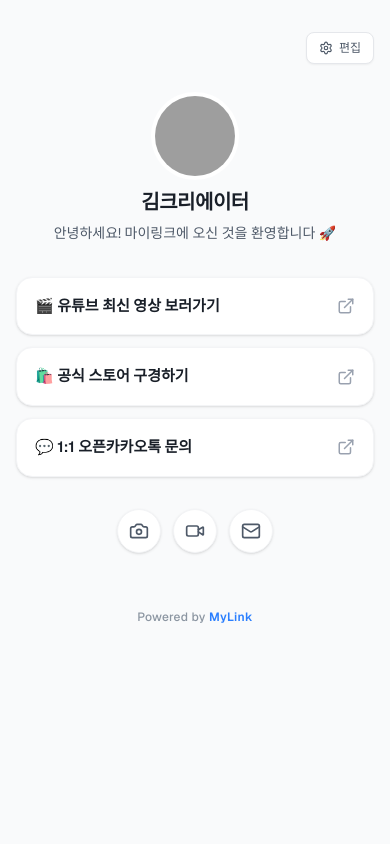
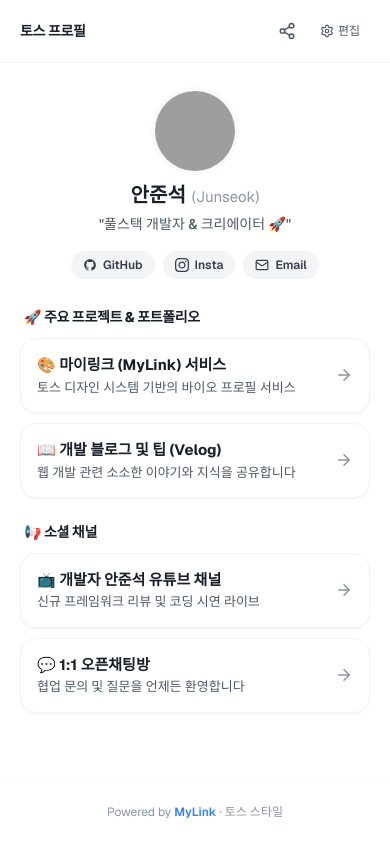
Before and after one commit to junseok1028/mylink, a Next.js app: page / in a window 390 px wide. Built offline with nearby package versions, Linux system fonts and the light colour scheme; grey boxes are pictures that could not be loaded.

Commit message:
feat: complete wireframe implementation with Toss TDS, shadcn/ui, Junseok profile, and docs update

```diff
--- a/src/app/page.tsx
+++ b/src/app/page.tsx
@@ -13,10 +13,33 @@ import {
 import { Button } from '@/components/ui/button';
 import { Input } from '@/components/ui/input';
 import { Card } from '@/components/ui/card';
-import { ProfileCard } from '@/components/profile-card';
 import { LinkCard } from '@/components/link-card';
-import { SocialLinks } from '@/components/social-links';
-import { Settings, X, Plus, Trash2 } from 'lucide-react';
+import { Share2, Settings, X, Plus, Trash2 } from 'lucide-react';
+
+function GithubIcon({ className = "h-3.5 w-3.5" }: { className?: string }) {
+  return (
+    <svg className={className} fill="currentColor" viewBox="0 0 24 24">
+      <path fillRule="evenodd" clipRule="evenodd" d="M12 2C6.477 2 2 6.484 2 12.017c0 4.425 2.865 8.18 6.839 9.504.5.092.682-.217.682-.483 0-.237-.008-.868-.013-1.703-2.782.605-3.369-1.343-3.369-1.343-.454-1.158-1.11-1.466-1.11-1.466-.908-.62.069-.608.069-.608 1.003.07 1.53 1.032 1.53 1.032.892 1.53 2.341 1.088 2.91.832.092-.647.35-1.088.636-1.338-2.22-.253-4.555-1.113-4.555-4.951 0-1.093.39-1.988 1.029-2.688-.103-.253-.446-1.272.098-2.65 0 0 .84-.27 2.75 1.026A9.564 9.564 0 0112 6.844c.85.004 1.705.115 2.504.337 1.909-1.296 2.747-1.027 2.747-1.027.546 1.379.202 2.398.1 2.651.64.7 1.028 1.595 1.028 2.688 0 3.848-2.339 4.695-4.566 4.943.359.309.678.92.678 1.855 0 1.338-.012 2.419-.012 2.747 0 .268.18.58.688.482A10.019 10.019 0 0022 12.017C22 6.484 17.522 2 12 2z" />
+    </svg>
+  );
+}
+
+function InstagramIcon({ className = "h-3.5 w-3.5" }: { className?: string }) {
+  return (
+    <svg className={className} fill="currentColor" viewBox="0 0 24 24">
+      <path d="M12 2.163c3.204 0 3.584.012 4.85.07 3.252.148 4.771 1.691 4.919 4.919.058 1.265.069 1.645.069 4.849 0 3.205-.012 3.584-.069 4.849-.149 3.225-1.664 4.771-4.919 4.919-1.266.058-1.644.07-4.85.07-3.204 0-3.584-.012-4.849-.07-3.26-.149-4.771-1.699-4.919-4.92-.058-1.265-.07-1.644-.07-4.849 0-3.204.013-3.583.07-4.849.149-3.227 1.664-4.771 4.919-4.919 1.266-.057 1.645-.069 4.849-.069zm0-2.163c-3.259 0-3.667.014-4.947.072-4.358.2-6.78 2.618-6.98 6.98-.059 1.281-.073 1.689-.073 4.948 0 3.259.014 3.668.072 4.948.2 4.358 2.618 6.78 6.98 6.98 1.281.058 1.689.072 4.948.072 3.259 0 3.668-.014 4.948-.072 4.354-.2 6.782-2.618 6.979-6.98.059-1.28.073-1.689.073-4.948 0-3.259-.014-3.667-.072-4.947-.196-4.354-2.617-6.78-6.979-6.98-1.281-.059-1.69-.073-4.949-.073zm0 5.838c-3.403 0-6.162 2.759-6.162 6.162s2.759 6.163 6.162 6.163 6.162-2.759 6.162-6.163c0-3.403-2.759-6.162-6.162-6.162zm0 10.162c-2.209 0-4-1.79-4-4 0-2.209 1.791-4 4-4s4 1.791 4 4c0 2.21-1.791 4-4 4zm6.406-11.845c-.796 0-1.441.645-1.441 1.44s.645 1.44 1.441 1.44c.795 0 1.439-.645 1.439-1.44s-.644-1.44-1.439-1.44z" />
+    </svg>
+  );
+}
+
+function EmailIcon({ className = "h-3.5 w-3.5" }: { className?: string }) {
+  return (
+    <svg className={className} fill="none" stroke="currentColor" strokeWidth="2" viewBox="0 0 24 24">
+      <rect width="20" height="16" x="2" y="4" rx="2" />
+      <path d="m22 7-8.97 5.7a1.94 1.94 0 0 1-2.06 0L2 7" />
+    </svg>
+  );
+}
 
 export default function Page() {
   const [profile, setProfile] = useState<Profile>(INITIAL_PROFILE);
@@ -24,11 +47,13 @@ export default function Page() {
   const [isEditing, setIsEditing] = useState(false);
   const [toastMessage, setToastMessage] = useState<string | null>(null);
 
-  // Edit modal state
+  // Edit form state
   const [editProfile, setEditProfile] = useState<Profile>(INITIAL_PROFILE);
   const [editLinks, setEditLinks] = useState<LinkItem[]>(INITIAL_LINKS);
   const [newTitle, setNewTitle] = useState('');
+  const [newDescription, setNewDescription] = useState('');
   const [newUrl, setNewUrl] = useState('');
+  const [newSection, setNewSection] = useState('🚀 주요 프로젝트 & 포트폴리오');
 
   useEffect(() => {
     setProfile(getStoredProfile());
@@ -38,6 +63,18 @@ export default function Page() {
   const showToast = (msg: string) => {
     setToastMessage(msg);
     setTimeout(() => setToastMessage(null), 2500);
+  };
+
+  const handleShare = () => {
+    if (navigator.share) {
+      navigator.share({
+        title: `${profile.display_name} - 마이링크 프로필`,
+        url: window.location.href,
+      }).catch(() => {});
+    } else {
+      navigator.clipboard.writeText(window.location.href);
+      showToast('프로필 링크가 복사되었어요!');
+    }
   };
 
   const handleOpenEdit = () => {
@@ -52,7 +89,7 @@ export default function Page() {
     setLinks(editLinks);
     saveStoredLinks(editLinks);
     setIsEditing(false);
-    showToast('성공적으로 저장되었어요');
+    showToast('저장 완료! 프로필이 업데이트되었어요.');
   };
 
   const handleAddLink = () => {
@@ -60,12 +97,15 @@ export default function Page() {
     const newItem: LinkItem = {
       id: `link_${Date.now()}`,
       title: newTitle.trim(),
+      description: newDescription.trim() || undefined,
       url: newUrl.trim(),
+      section: newSection.trim() || '기타',
       is_active: true,
       display_order: editLinks.length + 1,
     };
     setEditLinks([...editLinks, newItem]);
     setNewTitle('');
+    setNewDescription('');
     setNewUrl('');
   };
 
@@ -77,73 +117,156 @@ export default function Page() {
     setEditLinks(editLinks.filter(l => l.id !== id));
   };
 
-  const updateLinkTitle = (id: string, val: string) => {
-    setEditLinks(editLinks.map(l => l.id === id ? { ...l, title: val } : l));
+  const updateLink = (id: string, field: keyof LinkItem, value: string) => {
+    setEditLinks(editLinks.map(l => l.id === id ? { ...l, [field]: value } : l));
   };
 
-  const updateLinkUrl = (id: string, val: string) => {
-    setEditLinks(editLinks.map(l => l.id === id ? { ...l, url: val } : l));
-  };
-
+  // Group active links by section preserving order
   const activeLinks = links.filter(l => l.is_active);
+  const sections = Array.from(new Set(activeLinks.map(l => l.section || '기타')));
 
   return (
-    <div className="min-h-screen bg-[#F9FAFB] text-[#191F28] py-8 sm:py-12 px-4 transition-colors">
-      <div className="max-w-md mx-auto flex flex-col space-y-6">
-        {/* ── Top Bar: 시연용 편집 토글 버튼 ── */}
-        <div className="flex justify-end">
+    <div className="min-h-screen bg-[#F9FAFB] text-[#191F28] flex flex-col items-center">
+      <div className="w-full max-w-md bg-white min-h-screen sm:min-h-0 sm:my-8 sm:rounded-3xl sm:shadow-lg sm:border sm:border-gray-100 flex flex-col overflow-hidden">
+
+        {/* ── Top Bar: [토스 프로필]  [ ↗ ] (공유 버튼) ── */}
+        <header className="sticky top-0 z-20 bg-white/90 backdrop-blur-md border-b border-gray-100 px-5 py-3.5 flex justify-between items-center">
+          <span className="text-[14px] font-bold text-[#191F28] tracking-tight">
+            토스 프로필
+          </span>
+          <div className="flex items-center gap-1.5">
+            <button
+              onClick={handleShare}
+              className="p-2 rounded-full text-[#4E5968] hover:text-[#191F28] hover:bg-gray-100 active:scale-95 transition-all"
+              aria-label="공유"
+              title="프로필 공유하기"
+            >
+              <Share2 className="w-4.5 h-4.5" />
+            </button>
             <Button
-            variant="outline"
+              variant="ghost"
               size="sm"
               onClick={handleOpenEdit}
-            className="flex items-center gap-1.5 text-xs text-[#4E5968] hover:text-[#191F28] border-gray-200 shadow-xs"
+              className="h-8 px-2.5 text-xs text-[#4E5968] hover:text-[#191F28] font-medium"
             >
-            <Settings className="w-3.5 h-3.5" />
-            <span>편집</span>
+              <Settings className="w-3.5 h-3.5 mr-1" />
+              편집
             </Button>
           </div>
+        </header>
 
-        {/* ── 프로필 헤더 (Profile Card) ── */}
-        <ProfileCard profile={profile} />
+        {/* ── Profile Section: Avatar, Name & Handle, Bio, Social Badges ── */}
+        <section className="flex flex-col items-center text-center px-5 pt-7 pb-4 space-y-3">
+          {/* Avatar (80x80 Round Card) */}
+          <div className="relative">
+            <img
+              src={profile.avatar_url}
+              alt={profile.display_name}
+              className="w-20 h-20 rounded-full object-cover ring-4 ring-gray-50 shadow-sm"
+            />
+          </div>
 
-        {/* ── 링크 리스트 (Link Cards) ── */}
-        <section className="space-y-3 pt-2">
-          {activeLinks.map(link => (
+          {/* Name & Handle */}
+          <div>
+            <h1 className="text-[20px] font-bold text-[#191F28] leading-tight">
+              {profile.display_name}
+              {profile.handle && (
+                <span className="text-[15px] font-normal text-[#8B95A1] ml-1.5">
+                  ({profile.handle})
+                </span>
+              )}
+            </h1>
+            <p className="text-[14px] text-[#4E5968] mt-1.5 font-medium">
+              &quot;{profile.bio}&quot;
+            </p>
+          </div>
+
+          {/* Social Badges (Pill Buttons: GitHub, Insta, Email) */}
+          <div className="flex flex-wrap items-center justify-center gap-2 pt-1">
+            {profile.socials.github && (
+              <a
+                href={profile.socials.github}
+                target="_blank"
+                rel="noopener noreferrer"
+                className="inline-flex items-center gap-1.5 px-3 py-1.5 rounded-full bg-gray-100 hover:bg-gray-200/80 active:scale-95 text-xs font-semibold text-[#333D4B] transition-all"
+              >
+                <GithubIcon className="w-3.5 h-3.5" />
+                <span>GitHub</span>
+              </a>
+            )}
+
+            {profile.socials.instagram && (
+              <a
+                href={profile.socials.instagram}
+                target="_blank"
+                rel="noopener noreferrer"
+                className="inline-flex items-center gap-1.5 px-3 py-1.5 rounded-full bg-gray-100 hover:bg-gray-200/80 active:scale-95 text-xs font-semibold text-[#333D4B] transition-all"
+              >
+                <InstagramIcon className="w-3.5 h-3.5" />
+                <span>Insta</span>
+              </a>
+            )}
+
+            {profile.socials.email && (
+              <a
+                href={profile.socials.email.startsWith('mailto:') ? profile.socials.email : `mailto:${profile.socials.email}`}
+                className="inline-flex items-center gap-1.5 px-3 py-1.5 rounded-full bg-gray-100 hover:bg-gray-200/80 active:scale-95 text-xs font-semibold text-[#333D4B] transition-all"
+              >
+                <EmailIcon className="w-3.5 h-3.5" />
+                <span>Email</span>
+              </a>
+            )}
+          </div>
+        </section>
+
+        {/* ── Link Sections: Section Header + Link Button Cards ── */}
+        <main className="flex-1 px-5 py-3 space-y-6">
+          {sections.map(section => (
+            <div key={section} className="space-y-2.5">
+              {/* Section Header */}
+              <h2 className="text-[14px] font-bold text-[#191F28] px-1 tracking-tight">
+                {section}
+              </h2>
+
+              {/* Link Cards */}
+              <div className="space-y-2.5">
+                {activeLinks
+                  .filter(l => (l.section || '기타') === section)
+                  .map(link => (
                     <LinkCard key={link.id} link={link} />
+                  ))}
+              </div>
+            </div>
           ))}
 
           {activeLinks.length === 0 && (
-            <div className="p-8 text-center text-sm text-[#8B95A1] bg-white rounded-2xl border border-gray-100">
-              표시할 링크가 없어요. 상단 편집 버튼을 눌러 추가해보세요.
+            <div className="p-8 text-center text-sm text-[#8B95A1] bg-gray-50 rounded-2xl">
+              표시할 링크가 없습니다. 상단 편집 버튼을 눌러 추가해보세요.
             </div>
           )}
-        </section>
+        </main>
 
-        {/* ── 소셜 아이콘 바 (Social Icons) ── */}
-        <SocialLinks socials={profile.socials} />
-
-        {/* ── Footer ── */}
-        <footer className="text-center pt-8 pb-4">
-          <p className="text-xs text-[#8B95A1] font-medium tracking-wide">
-            Powered by <span className="text-blue-500 font-semibold">MyLink</span>
+        {/* ── Footer: Powered by MyLink · 토스 스타일 ── */}
+        <footer className="text-center py-6 border-t border-gray-50 mt-auto">
+          <p className="text-xs text-[#8B95A1]">
+            Powered by <span className="text-[#3182F6] font-semibold">MyLink</span> · 토스 스타일
           </p>
         </footer>
       </div>
 
-      {/* ── Toast Feedback ── */}
+      {/* ── Toast Notification ── */}
       {toastMessage && (
-        <div className="fixed bottom-6 left-1/2 -translate-x-1/2 bg-[#191F28] text-white text-sm font-medium px-5 py-2.5 rounded-full shadow-lg z-50 animate-in fade-in slide-in-from-bottom-2">
+        <div className="fixed bottom-6 left-1/2 -translate-x-1/2 bg-[#191F28] text-white text-xs font-medium px-4 py-2.5 rounded-full shadow-lg z-50 animate-in fade-in slide-in-from-bottom-2">
           {toastMessage}
         </div>
       )}
 
-      {/* ── Edit Modal (시연용 편집기) ── */}
+      {/* ── Edit Modal ── */}
       {isEditing && (
         <div className="fixed inset-0 bg-black/40 backdrop-blur-xs flex items-center justify-center z-50 p-4">
-          <Card className="w-full max-w-md max-h-[90vh] overflow-y-auto p-6 space-y-6 rounded-3xl bg-white shadow-2xl">
-            {/* Modal Header */}
+          <Card className="w-full max-w-md max-h-[85vh] overflow-y-auto p-5 space-y-5 rounded-3xl bg-white shadow-2xl">
             <div className="flex justify-between items-center pb-2 border-b border-gray-100">
-              <h2 className="text-lg font-bold text-[#191F28]">프로필 및 링크 편집</h2>
+              <h2 className="text-base font-bold text-[#191F28]">프로필 및 링크 편집</h2>
               <button
                 onClick={() => setIsEditing(false)}
                 className="p-1 rounded-full text-gray-400 hover:text-gray-700 hover:bg-gray-100"
@@ -153,14 +276,22 @@ export default function Page() {
             </div>
 
             {/* Profile fields */}
-            <div className="space-y-3.5">
-              <h3 className="text-xs font-bold text-gray-400 uppercase tracking-wider">프로필 정보</h3>
+            <div className="space-y-3">
+              <h3 className="text-xs font-bold text-[#8B95A1] uppercase tracking-wider">프로필</h3>
               <div>
                 <label className="text-xs font-semibold text-[#4E5968] mb-1 block">이름</label>
                 <Input
                   value={editProfile.display_name}
                   onChange={e => setEditProfile({ ...editProfile, display_name: e.target.value })}
-                  placeholder="표시될 이름"
+                  placeholder="안준석"
+                />
+              </div>
+              <div>
+                <label className="text-xs font-semibold text-[#4E5968] mb-1 block">핸들 (Handle)</label>
+                <Input
+                  value={editProfile.handle || ''}
+                  onChange={e => setEditProfile({ ...editProfile, handle: e.target.value })}
+                  placeholder="Junseok"
                 />
               </div>
               <div>
@@ -168,34 +299,32 @@ export default function Page() {
                 <Input
                   value={editProfile.bio}
                   onChange={e => setEditProfile({ ...editProfile, bio: e.target.value })}
-                  placeholder="간단한 소개글"
+                  placeholder="풀스택 개발자 & 크리에이터 🚀"
                 />
               </div>
               <div>
-                <label className="text-xs font-semibold text-[#4E5968] mb-1 block">아바타 이미지 URL</label>
+                <label className="text-xs font-semibold text-[#4E5968] mb-1 block">GitHub URL</label>
                 <Input
-                  value={editProfile.avatar_url}
-                  onChange={e => setEditProfile({ ...editProfile, avatar_url: e.target.value })}
-                  placeholder="https://..."
+                  value={editProfile.socials.github || ''}
+                  onChange={e => setEditProfile({ ...editProfile, socials: { ...editProfile.socials, github: e.target.value } })}
+                  placeholder="https://github.com/junseok1028/mylink"
                 />
               </div>
             </div>
 
             <hr className="border-gray-100" />
 
-            {/* Link items */}
-            <div className="space-y-3.5">
-              <h3 className="text-xs font-bold text-gray-400 uppercase tracking-wider">링크 관리</h3>
-
-              <div className="space-y-2.5">
+            {/* Links management */}
+            <div className="space-y-3">
+              <h3 className="text-xs font-bold text-[#8B95A1] uppercase tracking-wider">링크 관리</h3>
               {editLinks.map(link => (
                 <div key={link.id} className="p-3 bg-gray-50 border border-gray-100 rounded-2xl space-y-2">
                   <div className="flex items-center gap-2">
                     <Input
                       value={link.title}
-                        onChange={e => updateLinkTitle(link.id, e.target.value)}
-                        placeholder="링크 제목"
-                        className="flex-1 text-sm bg-white"
+                      onChange={e => updateLink(link.id, 'title', e.target.value)}
+                      placeholder="제목"
+                      className="flex-1 bg-white text-xs font-bold"
                     />
                     <Button
                       size="sm"
@@ -207,44 +336,63 @@ export default function Page() {
                     </Button>
                     <button
                       onClick={() => deleteLink(link.id)}
-                        className="p-2 text-red-500 hover:text-red-600 hover:bg-red-50 rounded-lg"
-                        title="삭제"
+                      className="p-1.5 text-red-500 hover:text-red-600 hover:bg-red-50 rounded-lg"
                     >
                       <Trash2 className="w-4 h-4" />
                     </button>
                   </div>
                   <Input
+                    value={link.description || ''}
+                    onChange={e => updateLink(link.id, 'description', e.target.value)}
+                    placeholder="설명"
+                    className="bg-white text-xs"
+                  />
+                  <Input
                     value={link.url}
-                      onChange={e => updateLinkUrl(link.id, e.target.value)}
+                    onChange={e => updateLink(link.id, 'url', e.target.value)}
                     placeholder="https://..."
-                      className="text-xs bg-white text-gray-600"
+                    className="bg-white text-xs"
+                  />
+                  <Input
+                    value={link.section || ''}
+                    onChange={e => updateLink(link.id, 'section', e.target.value)}
+                    placeholder="섹션 이름"
+                    className="bg-white text-xs"
                   />
                 </div>
               ))}
-              </div>
 
-              {/* Add new link */}
-              <div className="p-3.5 border border-dashed border-gray-200 rounded-2xl space-y-2.5 bg-white">
+              {/* Add Link */}
+              <div className="p-3 border border-dashed border-gray-200 rounded-2xl space-y-2 bg-white">
                 <p className="text-xs font-bold text-gray-700 flex items-center gap-1">
                   <Plus className="w-3.5 h-3.5" /> 새 링크 추가
                 </p>
                 <Input
-                  placeholder="링크 제목 (예: 🎬 유튜브 채널)"
+                  placeholder="제목"
                   value={newTitle}
                   onChange={e => setNewTitle(e.target.value)}
                 />
                 <Input
-                  placeholder="URL (예: https://youtube.com)"
+                  placeholder="설명"
+                  value={newDescription}
+                  onChange={e => setNewDescription(e.target.value)}
+                />
+                <Input
+                  placeholder="URL"
                   value={newUrl}
                   onChange={e => setNewUrl(e.target.value)}
                 />
+                <Input
+                  placeholder="섹션 (예: 🚀 주요 프로젝트 & 포트폴리오)"
+                  value={newSection}
+                  onChange={e => setNewSection(e.target.value)}
+                />
                 <Button size="sm" onClick={handleAddLink} className="w-full text-xs">
-                  목록에 추가하기
+                  추가하기
                 </Button>
               </div>
             </div>
 
-            {/* Modal Actions */}
             <div className="flex justify-end gap-2 pt-2 border-t border-gray-100">
               <Button variant="outline" onClick={() => setIsEditing(false)}>
                 취소
--- a/src/components/link-card.tsx
+++ b/src/components/link-card.tsx
@@ -1,29 +1,39 @@
 import { Card } from '@/components/ui/card';
 import { LinkItem } from '@/lib/types';
-import { ExternalLink } from 'lucide-react';
+import { ArrowRight } from 'lucide-react';
 
 interface LinkCardProps {
   link: LinkItem;
 }
 
 /**
- * Reusable Link Card component built on shadcn/ui Card with Toss TDS styling (Tailwind CSS).
+ * Reusable Link Button Card component matching the wireframe:
+ * - Left: Title (Bold) + Subtitle/Description
+ * - Right: Arrow icon (→)
+ * - Style: Toss TDS rounded-2xl white card with Tailwind CSS
  */
 export function LinkCard({ link }: LinkCardProps) {
   const href = link.url.startsWith('http') ? link.url : `https://${link.url}`;
 
   return (
-    <Card className="rounded-2xl border border-gray-100 bg-white shadow-sm hover:shadow-md hover:bg-gray-50/80 active:scale-[0.98] transition-all duration-150 cursor-pointer overflow-hidden">
+    <Card className="rounded-2xl border border-gray-100 bg-white shadow-xs hover:shadow-sm hover:bg-gray-50/70 active:scale-[0.99] transition-all duration-150 cursor-pointer overflow-hidden">
       <a
         href={href}
         target="_blank"
         rel="noopener noreferrer"
-        className="flex items-center justify-between p-4.5 sm:p-5 w-full text-left"
+        className="flex items-center justify-between p-4 sm:p-4.5 w-full text-left"
       >
-        <span className="text-[15px] sm:text-[16px] font-semibold text-[#191F28] leading-snug">
-          {link.title}
-        </span>
-        <ExternalLink className="h-4.5 w-4.5 text-gray-400 shrink-0 ml-3" />
+        <div className="flex flex-col gap-1 min-w-0 pr-2">
+          <span className="text-[15px] font-bold text-[#191F28] leading-snug truncate">
+            {link.title}
+          </span>
+          {link.description && (
+            <span className="text-[13px] text-[#4E5968] leading-tight line-clamp-2">
+              {link.description}
+            </span>
+          )}
+        </div>
+        <ArrowRight className="h-4.5 w-4.5 text-[#8B95A1] shrink-0 ml-2" />
       </a>
     </Card>
   );
--- a/src/lib/storage.ts
+++ b/src/lib/storage.ts
@@ -1,41 +1,57 @@
 import { Profile, LinkItem } from './types';
 
-const PROFILE_KEY = 'mylink_profile';
-const LINKS_KEY = 'mylink_links';
+const PROFILE_KEY = 'mylink_profile_v2';
+const LINKS_KEY = 'mylink_links_v2';
 
 export const INITIAL_PROFILE: Profile = {
-  username: 'creator_kim',
-  display_name: '김크리에이터',
-  bio: '안녕하세요! 마이링크에 오신 것을 환영합니다 🚀',
+  username: 'junseok1028',
+  display_name: '안준석',
+  handle: 'Junseok',
+  bio: '풀스택 개발자 & 크리에이터 🚀',
   avatar_url: 'https://images.unsplash.com/photo-1534528741775-53994a69daeb?w=400',
   socials: {
+    github: 'https://github.com/junseok1028/mylink',
     instagram: 'https://instagram.com',
-    youtube: 'https://youtube.com',
-    email: 'mailto:creator@example.com',
+    email: 'mailto:junseok1028@example.com',
   },
 };
 
 export const INITIAL_LINKS: LinkItem[] = [
   {
     id: 'link_1',
-    title: '🎬 유튜브 최신 영상 보러가기',
-    url: 'https://youtube.com',
+    title: '🎨 마이링크 (MyLink) 서비스',
+    description: '토스 디자인 시스템 기반의 바이오 프로필 서비스',
+    url: 'https://github.com/junseok1028/mylink',
+    section: '🚀 주요 프로젝트 & 포트폴리오',
     is_active: true,
     display_order: 1,
   },
   {
     id: 'link_2',
-    title: '🛍️ 공식 스토어 구경하기',
-    url: 'https://smartstore.naver.com',
+    title: '📖 개발 블로그 및 팁 (Velog)',
+    description: '웹 개발 관련 소소한 이야기와 지식을 공유합니다',
+    url: 'https://velog.io',
+    section: '🚀 주요 프로젝트 & 포트폴리오',
     is_active: true,
     display_order: 2,
   },
   {
     id: 'link_3',
-    title: '💬 1:1 오픈카카오톡 문의',
-    url: 'https://open.kakao.com',
+    title: '📺 개발자 안준석 유튜브 채널',
+    description: '신규 프레임워크 리뷰 및 코딩 시연 라이브',
+    url: 'https://youtube.com',
+    section: '📢 소셜 채널',
     is_active: true,
     display_order: 3,
+  },
+  {
+    id: 'link_4',
+    title: '💬 1:1 오픈채팅방',
+    description: '협업 문의 및 질문을 언제든 환영합니다',
+    url: 'https://open.kakao.com',
+    section: '📢 소셜 채널',
+    is_active: true,
+    display_order: 4,
   },
 ];
 
--- a/src/lib/types.ts
+++ b/src/lib/types.ts
@@ -1,4 +1,5 @@
 export interface SocialLinks {
+  github?: string;
   instagram?: string;
   youtube?: string;
   email?: string;
@@ -7,6 +8,7 @@ export interface SocialLinks {
 export interface Profile {
   username: string;
   display_name: string;
+  handle?: string;
   bio: string;
   avatar_url: string;
   socials: SocialLinks;
@@ -15,7 +17,9 @@ export interface Profile {
 export interface LinkItem {
   id: string;
   title: string;
+  description?: string;
   url: string;
+  section?: string;
   is_active: boolean;
   display_order: number;
 }
```
Also changed, not shown: 2 other files (tests, documents, lock files or other folders). Lines whose indentation alone changed are shown as unchanged.
